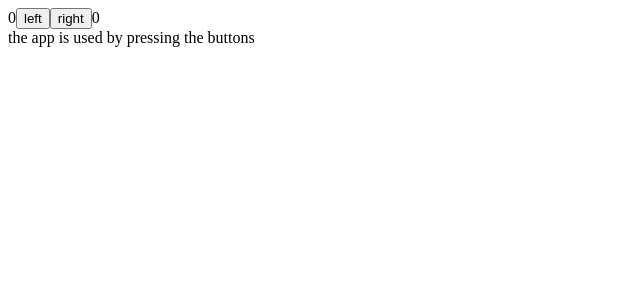
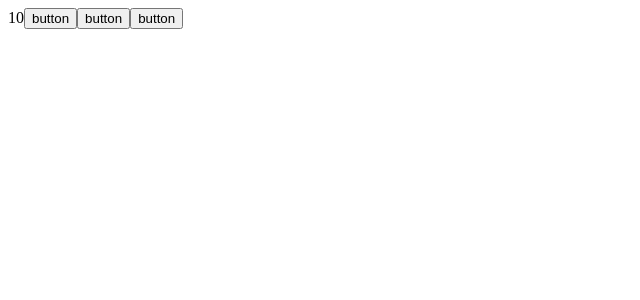
Before and after one commit to Gor4/Submission-Repo, a React (Create React App) app in the folder part1/objectmethodsandthis/: page / in a window 1280 px wide. Shown: the top 300 px of the page, without its empty margins (0-640 px from the left). Built offline with nearby package versions, Linux system fonts and the light colour scheme.

Commit message:
part 1D testing

```diff
--- a/part1/objectmethodsandthis/src/App.js
+++ b/part1/objectmethodsandthis/src/App.js
@@ -105,49 +105,72 @@
 
 import {useState} from "react";
 
-const History = (props) => {
-    if (props.allClicks.length === 0) {
-        return (<div> the app is used by pressing the buttons </div>)
+// const History = (props) => {
+//     if (props.allClicks.length === 0) {
+//         return (<div> the app is used by pressing the buttons </div>)
+//     }
+//     return (<div> button press history: {props.allClicks.join(' ')}    </div>)
+// }
+// const Button = (button) => {
+//     console.log(button)
+//     const {handleClick, text} = button
+//     return (
+//         <button onClick={handleClick}>
+//             {text}
+//         </button>
+//     )
+// }
+// const App = () => {
+//     const [left, setLeft] = useState(0)
+//     const [right, setRight] = useState(0)
+//     const [allClicks, setAll] = useState([])
+//     const [total, setTotal] = useState(0)
+//
+//     const handleLeftClick = () => {
+//         setAll(allClicks.concat('L'))
+//         const updatedLeft = left + 1
+//         setLeft(updatedLeft)
+//         setTotal(updatedLeft + right)
+//     }
+//     const handleRightClick = () => {
+//         setAll(allClicks.concat('R'))
+//         setRight(right + 1)
+//         setTotal(left + right)
+//     }
+//
+//     return (
+//         <div>
+//             {left}
+//             <Button handleClick={handleLeftClick} text='left'/>
+//             <Button handleClick={handleRightClick} text='right'/>
+//             {right}
+//             <History allClicks={allClicks}/>
+//         </div>
+//     )
+// }
+
+const App = () => {
+    const [value, setValue] = useState(10)
+
+    const hello = (who) => {
+        const handler = () => {
+            console.log('hello', who)
+        }
+        return handler
     }
-    return (<div> button press history: {props.allClicks.join(' ')}    </div>)
-}
-const Button = (button) => {
-    console.log(button)
-    const {handleClick, text} = button
-    return (
-        <button onClick={handleClick}>
-            {text}
-        </button>
-    )
-}
-const App = () => {
-    const [left, setLeft] = useState(0)
-    const [right, setRight] = useState(0)
-    const [allClicks, setAll] = useState([])
-    const [total, setTotal] = useState(0)
 
-    const handleLeftClick = () => {
-        setAll(allClicks.concat('L'))
-        const updatedLeft = left + 1
-        setLeft(updatedLeft)
-        setTotal(updatedLeft + right)
-    }
-    const handleRightClick = () => {
-        setAll(allClicks.concat('R'))
-        setRight(right + 1)
-        setTotal(left + right)
+    const set = () => {
+        setValue(0)
     }
 
     return (
         <div>
-            {left}
-            <Button handleClick={handleLeftClick} text='left'/>
-            <Button handleClick={handleRightClick} text='right'/>
-            {right}
-            <History allClicks={allClicks}/>
+            {value}
+            <button onClick={hello('world')}>button</button>
+            <button onClick={hello('react')}>button</button>
+            <button onClick={hello('function')}>button</button>
         </div>
     )
 }
 
-
 export default App
```
